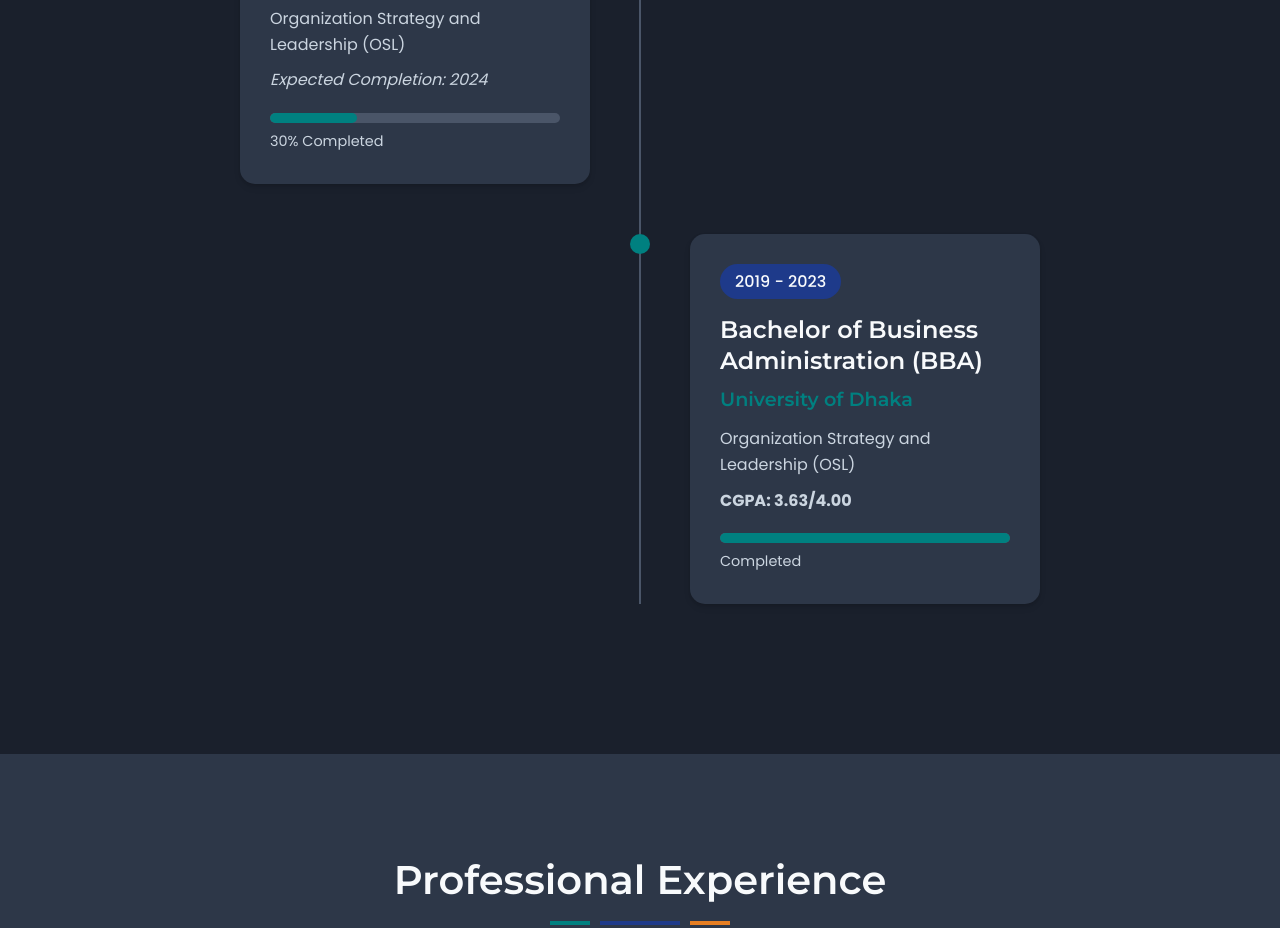
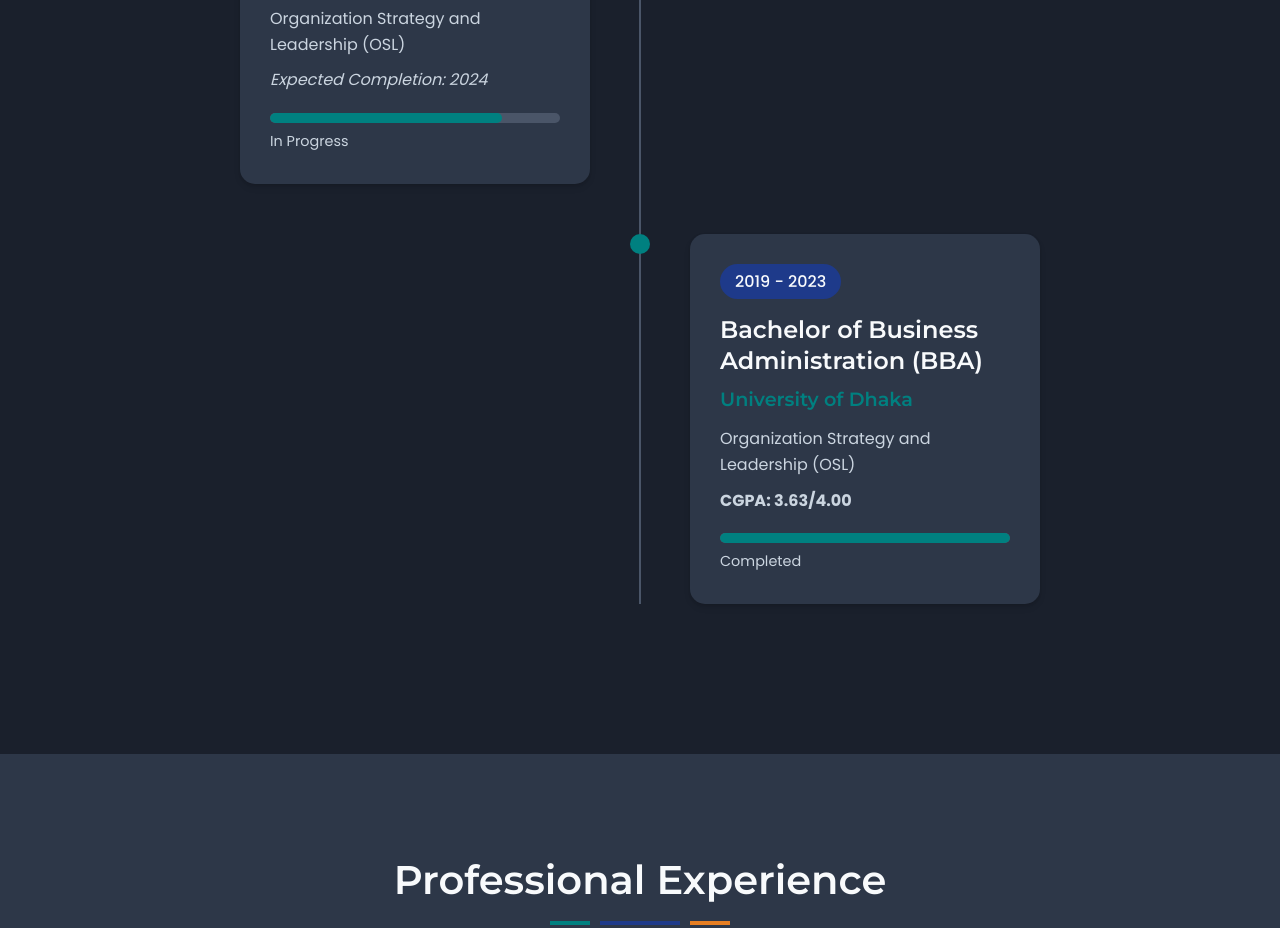
Before and after one commit to ashrafulosl/ash, a plain HTML site: page index.html in a window 1280 px wide. Shown: the part 2020-2948 px from the top of the page. Drawn offline with nearby package versions, Linux system fonts and the light colour scheme.

Commit message:
Update index.html

```diff
--- a/index.html
+++ b/index.html
@@ -152,9 +152,9 @@
                         <p><em>Expected Completion: 2024</em></p>
                         <div class="progress-container">
                             <div class="progress-bar">
-                                <div class="progress" style="width: 30%"></div>
+                                <div class="progress" style="width: 80%"></div>
                             </div>
-                            <span class="progress-text">30% Completed</span>
+                            <span class="progress-text">In Progress</span>
                         </div>
                     </div>
                 </div>
```
